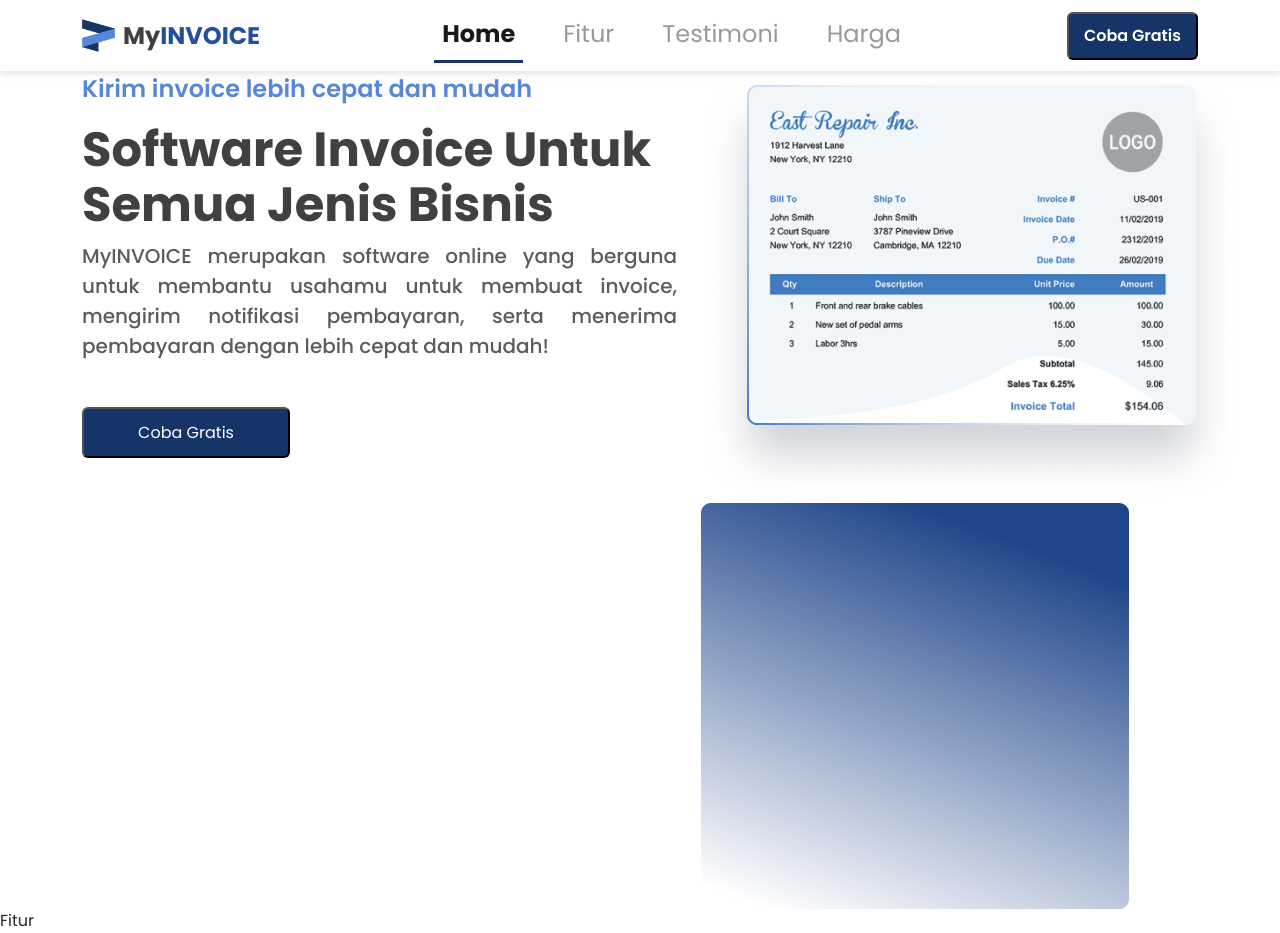
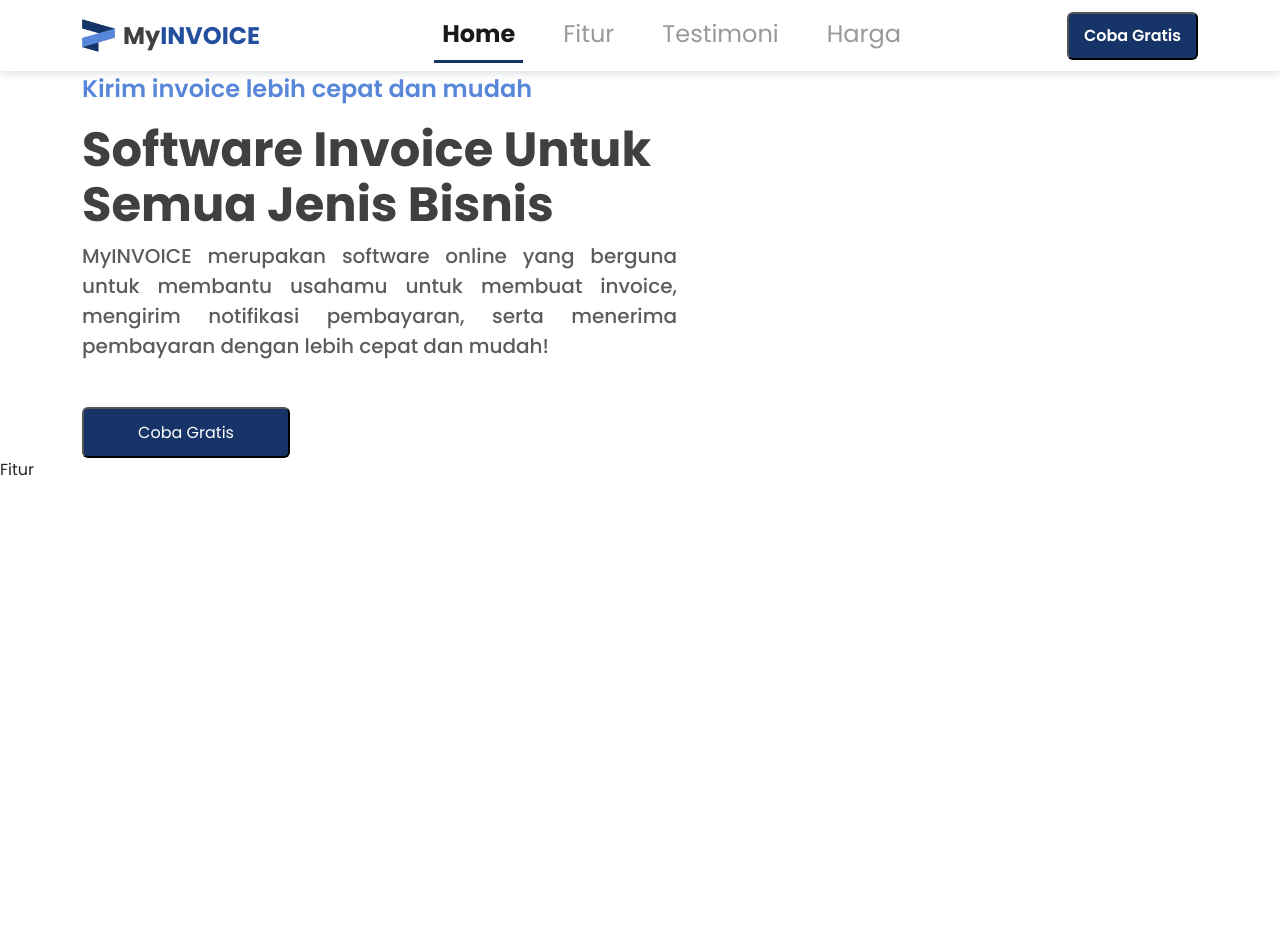
Before and after one commit to capstone-kelompok15/React-Capstone-Project, a React (Create React App) app: page / in a window 1280 px wide. After the commit the page ends 800 px from the top, so only its background shows below. Built offline with nearby package versions, Linux system fonts and the light colour scheme.

Commit message:
Update file dan tambah folder

```diff
--- a/src/components/Home.js
+++ b/src/components/Home.js
@@ -1,12 +1,10 @@
 import React from "react";
-import Image1 from "../assets/image/Image1.png";
-import Image2 from "../assets/image/Image2.png";
 
 const Home = () => {
   return (
     <div class="container">
       <div class="row">
-        <div class="col-md-auto">
+        <div class="col-md-6">
           <p class="text1">Kirim invoice lebih cepat dan mudah</p>
           <h1 class="text2">Software Invoice Untuk Semua Jenis Bisnis</h1>
           <p class="text3">
@@ -14,12 +12,7 @@
             usahamu untuk membuat invoice, mengirim notifikasi pembayaran, serta
             menerima pembayaran dengan lebih cepat dan mudah!
           </p>
-
           <button class="button-lg-primary">Coba Gratis</button>
-        </div>
-        <div class="col-md-5">
-          <img class="my-image" src={Image1} alt="Logo" />
-          <img class="my-image" src={Image2} alt="Logo" />
         </div>
       </div>
     </div>
```
Also changed, not shown: src/components/Footer.js (added, +9 -0 lines), src/components/Harga.js (added, +9 -0 lines), src/components/Testimoni.js (added, +9 -0 lines), src/App.css (line endings or trailing spaces), src/assets/image/Image1.png (deleted), src/assets/image/Image2.png (deleted).
